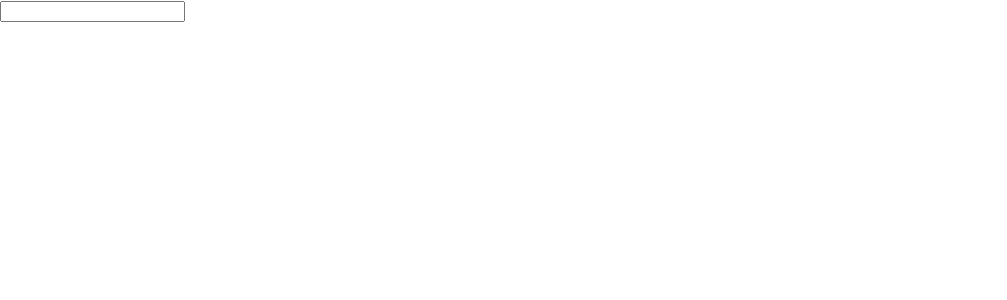
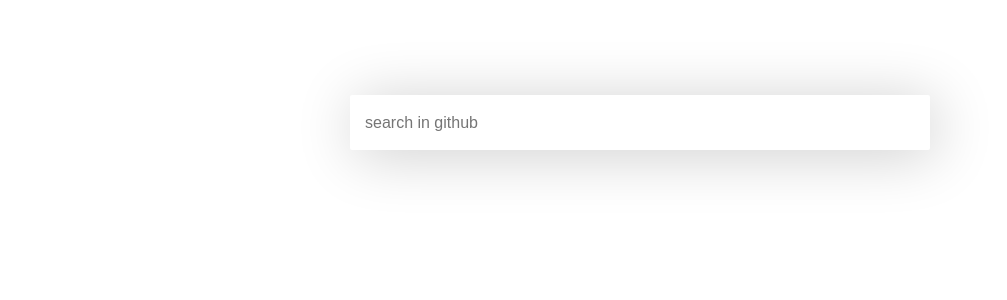
Before and after one commit to vinocation/rxjs-demo, a React (Create React App) app: page / in a window 1280 px wide. Shown: the top 300 px of the page, without its empty margins (0-1007 px from the left). Built offline with nearby package versions, Linux system fonts and the light colour scheme.

Commit message:
add css module

```diff
--- a/src/container/github-input/index.jsx
+++ b/src/container/github-input/index.jsx
@@ -1,6 +1,7 @@
 import { Component } from "react";
 import { fromEvent, from } from "rxjs";
 import { filter, take } from "rxjs/operators";
+import style from "./index.module.css";
 
 class GithubInput extends Component {
   onChange = (e) => {
@@ -10,12 +11,12 @@
   componentDidMount() {
     const range = from([1, 2, 3, 4, 5]);
     // 创建发出点击事件的 observable
-    const source = fromEvent(document.getElementById("miranda"), "input");
+    const source = fromEvent(document.getElementById("search-btn"), "input");
     // filter
     const filterSource = source.pipe(filter((e) => e.target.value.length > 2));
     // take
     const takeSource = source.pipe(take(5));
-    takeSource.subscribe((x) => console.log("rxjs:", x.target.value));
+    takeSource.subscribe((x) => console.log("take log", x.target.value));
   }
 
   componentWillUnmount() {
@@ -24,11 +25,19 @@
 
   render() {
     return (
-      <input
-        type="text"
-        id="miranda"
-        //  onKeyUp={this.onChange}
-      ></input>
+      <div className={style.mainContainer}>
+        <div className={style.header}>
+          <input
+            className={style.search}
+            id="search-btn"
+            type="text"
+            maxLength="1000"
+            required=""
+            placeholder="search in github"
+            //  onKeyUp={this.onChange}
+          />
+        </div>
+      </div>
     );
   }
 }
--- /dev/null
+++ b/src/container/github-input/index.module.css
@@ -0,0 +1,29 @@
+.mainContainer {
+  max-width: 1000px;
+  width: 80%;
+  min-width: 350px;
+  margin-left: auto;
+  margin-right: auto;
+  text-align: center;
+  padding: 80px 0;
+}
+.header {
+}
+
+.search {
+  border: none;
+  outline: none;
+  padding: 7.5px 15px;
+  color: #4a4a4a;
+  font-size: 16px;
+  background-color: #fff;
+  border-radius: 2px;
+  margin: 15px;
+  transition: all 0.4s;
+  min-width: 200px;
+  height: 40px;
+  line-height: 40px;
+  width: 90%;
+  max-width: 550px;
+  box-shadow: 5px 5px 60px 0 rgb(0 0 0 / 20%);
+}
```
